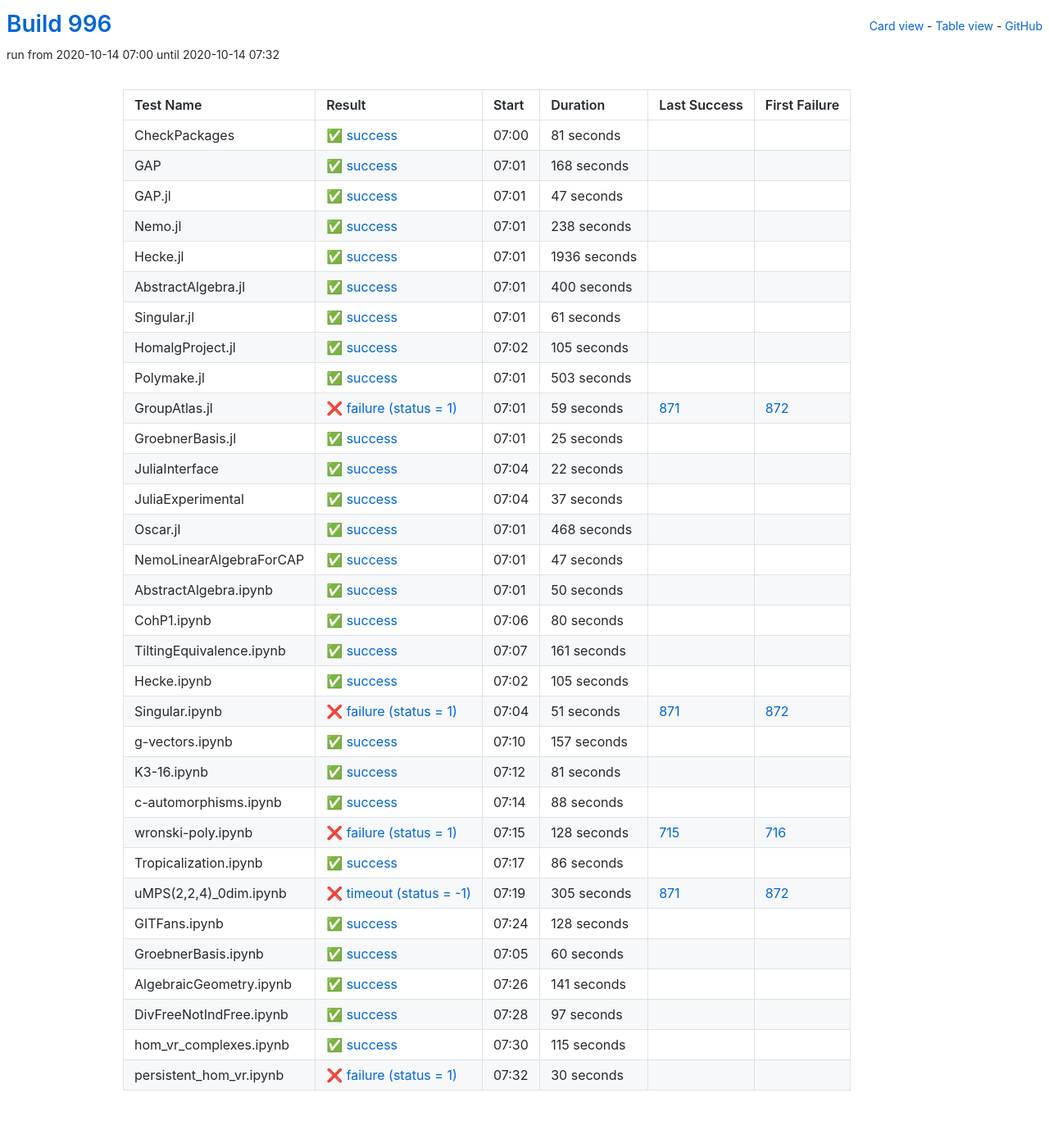
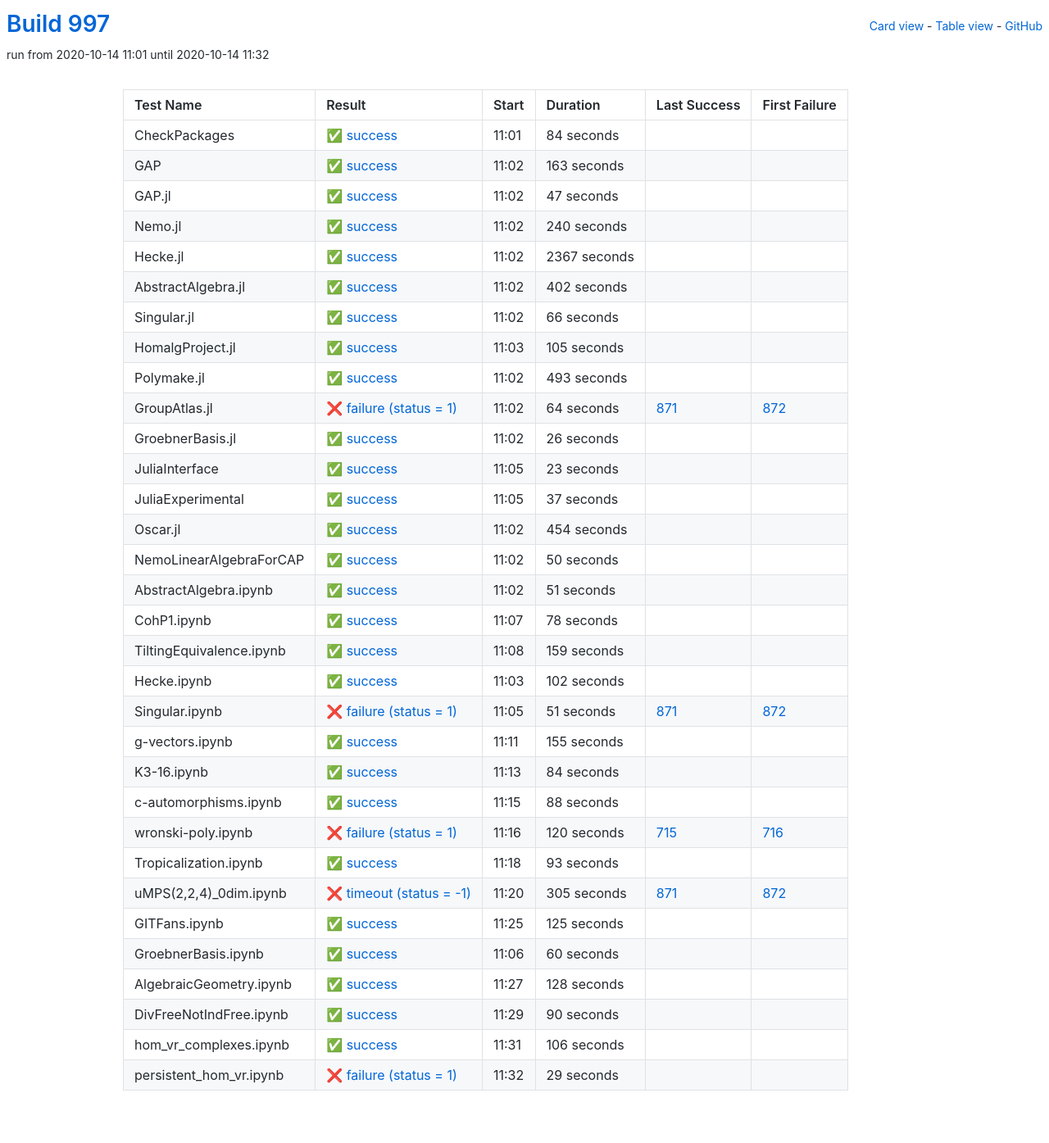
Before and after one commit to oscar-system/oscar-ci-status-stable, a Jekyll site: the page built from table.html, in a window 1280 px wide. Shown: the whole page at 82% size. Built offline with Jekyll 4.4.1, drawn with Linux system fonts in a browser that asks for light colours.

Commit message:
Build #997

```diff
--- a/_data/ci.yml
+++ b/_data/ci.yml
@@ -1,6 +1,6 @@
 ---
-build: 996
-build_url: https://oscarci.mathematik.uni-kl.de/job/oscar-stable/996/
+build: 997
+build_url: https://oscarci.mathematik.uni-kl.de/job/oscar-stable/997/
 job: oscar-stable
 organization: oscar-system
 repo: oscar-ci-status-stable
@@ -8,32 +8,32 @@ repourl: https://github.com/oscar-system/oscar-ci-status-stable
 tests:
 - name: CheckPackages
   id: checkpackages
-  log: https://oscarci.mathematik.uni-kl.de/job/oscar-stable/996/artifact/logs/build-996/CheckPackages.log
-  start: 2020-10-14 07:00
+  log: https://oscarci.mathematik.uni-kl.de/job/oscar-stable/997/artifact/logs/build-997/CheckPackages.log
+  start: 2020-10-14 11:01
   success: true
   exitcode: 0
   status: success
-  duration: 81
+  duration: 84
   last_success: false
   last_success_url:
   first_failure: false
   first_failure_url:
 - name: GAP
   id: gap
-  log: https://oscarci.mathematik.uni-kl.de/job/oscar-stable/996/artifact/logs/build-996/GAP.log
-  start: 2020-10-14 07:01
+  log: https://oscarci.mathematik.uni-kl.de/job/oscar-stable/997/artifact/logs/build-997/GAP.log
+  start: 2020-10-14 11:02
   success: true
   exitcode: 0
   status: success
-  duration: 168
+  duration: 163
   last_success: false
   last_success_url:
   first_failure: false
   first_failure_url:
 - name: GAP.jl
   id: gap-jl
-  log: https://oscarci.mathematik.uni-kl.de/job/oscar-stable/996/artifact/logs/build-996/GAP.jl.log
-  start: 2020-10-14 07:01
+  log: https://oscarci.mathematik.uni-kl.de/job/oscar-stable/997/artifact/logs/build-997/GAP.jl.log
+  start: 2020-10-14 11:02
   success: true
   exitcode: 0
   status: success
@@ -44,56 +44,56 @@ tests:
   first_failure_url:
 - name: Nemo.jl
   id: nemo-jl
-  log: https://oscarci.mathematik.uni-kl.de/job/oscar-stable/996/artifact/logs/build-996/Nemo.jl.log
-  start: 2020-10-14 07:01
+  log: https://oscarci.mathematik.uni-kl.de/job/oscar-stable/997/artifact/logs/build-997/Nemo.jl.log
+  start: 2020-10-14 11:02
   success: true
   exitcode: 0
   status: success
-  duration: 238
+  duration: 240
   last_success: false
   last_success_url:
   first_failure: false
   first_failure_url:
 - name: Hecke.jl
   id: hecke-jl
-  log: https://oscarci.mathematik.uni-kl.de/job/oscar-stable/996/artifact/logs/build-996/Hecke.jl.log
-  start: 2020-10-14 07:01
+  log: https://oscarci.mathematik.uni-kl.de/job/oscar-stable/997/artifact/logs/build-997/Hecke.jl.log
+  start: 2020-10-14 11:02
   success: true
   exitcode: 0
   status: success
-  duration: 1936
+  duration: 2367
   last_success: false
   last_success_url:
   first_failure: false
   first_failure_url:
 - name: AbstractAlgebra.jl
   id: abstractalgebra-jl
-  log: https://oscarci.mathematik.uni-kl.de/job/oscar-stable/996/artifact/logs/build-996/AbstractAlgebra.jl.log
-  start: 2020-10-14 07:01
+  log: https://oscarci.mathematik.uni-kl.de/job/oscar-stable/997/artifact/logs/build-997/AbstractAlgebra.jl.log
+  start: 2020-10-14 11:02
   success: true
   exitcode: 0
   status: success
-  duration: 400
+  duration: 402
   last_success: false
   last_success_url:
   first_failure: false
   first_failure_url:
 - name: Singular.jl
   id: singular-jl
-  log: https://oscarci.mathematik.uni-kl.de/job/oscar-stable/996/artifact/logs/build-996/Singular.jl.log
-  start: 2020-10-14 07:01
+  log: https://oscarci.mathematik.uni-kl.de/job/oscar-stable/997/artifact/logs/build-997/Singular.jl.log
+  start: 2020-10-14 11:02
   success: true
   exitcode: 0
   status: success
-  duration: 61
+  duration: 66
   last_success: false
   last_success_url:
   first_failure: false
   first_failure_url:
 - name: HomalgProject.jl
   id: homalgproject-jl
-  log: https://oscarci.mathematik.uni-kl.de/job/oscar-stable/996/artifact/logs/build-996/HomalgProject.jl.log
-  start: 2020-10-14 07:02
+  log: https://oscarci.mathematik.uni-kl.de/job/oscar-stable/997/artifact/logs/build-997/HomalgProject.jl.log
+  start: 2020-10-14 11:03
   success: true
   exitcode: 0
   status: success
@@ -104,56 +104,56 @@ tests:
   first_failure_url:
 - name: Polymake.jl
   id: polymake-jl
-  log: https://oscarci.mathematik.uni-kl.de/job/oscar-stable/996/artifact/logs/build-996/Polymake.jl.log
-  start: 2020-10-14 07:01
+  log: https://oscarci.mathematik.uni-kl.de/job/oscar-stable/997/artifact/logs/build-997/Polymake.jl.log
+  start: 2020-10-14 11:02
   success: true
   exitcode: 0
   status: success
-  duration: 503
+  duration: 493
   last_success: false
   last_success_url:
   first_failure: false
   first_failure_url:
 - name: GroupAtlas.jl
   id: groupatlas-jl
-  log: https://oscarci.mathematik.uni-kl.de/job/oscar-stable/996/artifact/logs/build-996/GroupAtlas.jl.log
-  start: 2020-10-14 07:01
+  log: https://oscarci.mathematik.uni-kl.de/job/oscar-stable/997/artifact/logs/build-997/GroupAtlas.jl.log
+  start: 2020-10-14 11:02
   success: false
   exitcode: 1
   status: failure
-  duration: 59
+  duration: 64
   last_success: 871
   last_success_url: https://oscarci.mathematik.uni-kl.de/job/oscar-stable/871/
   first_failure: 872
   first_failure_url: https://oscarci.mathematik.uni-kl.de/job/oscar-stable/872/
 - name: GroebnerBasis.jl
   id: groebnerbasis-jl
-  log: https://oscarci.mathematik.uni-kl.de/job/oscar-stable/996/artifact/logs/build-996/GroebnerBasis.jl.log
-  start: 2020-10-14 07:01
+  log: https://oscarci.mathematik.uni-kl.de/job/oscar-stable/997/artifact/logs/build-997/GroebnerBasis.jl.log
+  start: 2020-10-14 11:02
   success: true
   exitcode: 0
   status: success
-  duration: 25
+  duration: 26
   last_success: false
   last_success_url:
   first_failure: false
   first_failure_url:
 - name: JuliaInterface
   id: juliainterface
-  log: https://oscarci.mathematik.uni-kl.de/job/oscar-stable/996/artifact/logs/build-996/JuliaInterface.log
-  start: 2020-10-14 07:04
+  log: https://oscarci.mathematik.uni-kl.de/job/oscar-stable/997/artifact/logs/build-997/JuliaInterface.log
+  start: 2020-10-14 11:05
   success: true
   exitcode: 0
   status: success
-  duration: 22
+  duration: 23
   last_success: false
   last_success_url:
   first_failure: false
   first_failure_url:
 - name: JuliaExperimental
   id: juliaexperimental
-  log: https://oscarci.mathematik.uni-kl.de/job/oscar-stable/996/artifact/logs/build-996/JuliaExperimental.log
-  start: 2020-10-14 07:04
+  log: https://oscarci.mathematik.uni-kl.de/job/oscar-stable/997/artifact/logs/build-997/JuliaExperimental.log
+  start: 2020-10-14 11:05
   success: true
   exitcode: 0
   status: success
@@ -164,32 +164,20 @@ tests:
   first_failure_url:
 - name: Oscar.jl
   id: oscar-jl
-  log: https://oscarci.mathematik.uni-kl.de/job/oscar-stable/996/artifact/logs/build-996/Oscar.jl.log
-  start: 2020-10-14 07:01
+  log: https://oscarci.mathematik.uni-kl.de/job/oscar-stable/997/artifact/logs/build-997/Oscar.jl.log
+  start: 2020-10-14 11:02
   success: true
   exitcode: 0
   status: success
-  duration: 468
+  duration: 454
   last_success: false
   last_success_url:
   first_failure: false
   first_failure_url:
 - name: NemoLinearAlgebraForCAP
   id: nemolinearalgebraforcap
-  log: https://oscarci.mathematik.uni-kl.de/job/oscar-stable/996/artifact/logs/build-996/NemoLinearAlgebraForCAP.log
-  start: 2020-10-14 07:01
-  success: true
-  exitcode: 0
-  status: success
-  duration: 47
-  last_success: false
-  last_success_url:
-  first_failure: false
-  first_failure_url:
-- name: AbstractAlgebra.ipynb
-  id: abstractalgebra-ipynb
-  log: https://oscarci.mathematik.uni-kl.de/job/oscar-stable/996/artifact/logs/build-996/AbstractAlgebra.ipynb.log
-  start: 2020-10-14 07:01
+  log: https://oscarci.mathematik.uni-kl.de/job/oscar-stable/997/artifact/logs/build-997/NemoLinearAlgebraForCAP.log
+  start: 2020-10-14 11:02
   success: true
   exitcode: 0
   status: success
@@ -198,46 +186,58 @@ tests:
   last_success_url:
   first_failure: false
   first_failure_url:
-- name: CohP1.ipynb
-  id: cohp1-ipynb
-  log: https://oscarci.mathematik.uni-kl.de/job/oscar-stable/996/artifact/logs/build-996/CohP1.ipynb.log
-  start: 2020-10-14 07:06
+- name: AbstractAlgebra.ipynb
+  id: abstractalgebra-ipynb
+  log: https://oscarci.mathematik.uni-kl.de/job/oscar-stable/997/artifact/logs/build-997/AbstractAlgebra.ipynb.log
+  start: 2020-10-14 11:02
   success: true
   exitcode: 0
   status: success
-  duration: 80
+  duration: 51
+  last_success: false
+  last_success_url:
+  first_failure: false
+  first_failure_url:
+- name: CohP1.ipynb
+  id: cohp1-ipynb
+  log: https://oscarci.mathematik.uni-kl.de/job/oscar-stable/997/artifact/logs/build-997/CohP1.ipynb.log
+  start: 2020-10-14 11:07
+  success: true
+  exitcode: 0
+  status: success
+  duration: 78
   last_success: false
   last_success_url:
   first_failure: false
   first_failure_url:
 - name: TiltingEquivalence.ipynb
   id: tiltingequivalence-ipynb
-  log: https://oscarci.mathematik.uni-kl.de/job/oscar-stable/996/artifact/logs/build-996/TiltingEquivalence.ipynb.log
-  start: 2020-10-14 07:07
+  log: https://oscarci.mathematik.uni-kl.de/job/oscar-stable/997/artifact/logs/build-997/TiltingEquivalence.ipynb.log
+  start: 2020-10-14 11:08
   success: true
   exitcode: 0
   status: success
-  duration: 161
+  duration: 159
   last_success: false
   last_success_url:
   first_failure: false
   first_failure_url:
 - name: Hecke.ipynb
   id: hecke-ipynb
-  log: https://oscarci.mathematik.uni-kl.de/job/oscar-stable/996/artifact/logs/build-996/Hecke.ipynb.log
-  start: 2020-10-14 07:02
+  log: https://oscarci.mathematik.uni-kl.de/job/oscar-stable/997/artifact/logs/build-997/Hecke.ipynb.log
+  start: 2020-10-14 11:03
   success: true
   exitcode: 0
   status: success
-  duration: 105
+  duration: 102
   last_success: false
   last_success_url:
   first_failure: false
   first_failure_url:
 - name: Singular.ipynb
   id: singular-ipynb
-  log: https://oscarci.mathematik.uni-kl.de/job/oscar-stable/996/artifact/logs/build-996/Singular.ipynb.log
-  start: 2020-10-14 07:04
+  log: https://oscarci.mathematik.uni-kl.de/job/oscar-stable/997/artifact/logs/build-997/Singular.ipynb.log
+  start: 2020-10-14 11:05
   success: false
   exitcode: 1
   status: failure
@@ -248,32 +248,32 @@ tests:
   first_failure_url: https://oscarci.mathematik.uni-kl.de/job/oscar-stable/872/
 - name: g-vectors.ipynb
   id: g-vectors-ipynb
-  log: https://oscarci.mathematik.uni-kl.de/job/oscar-stable/996/artifact/logs/build-996/g-vectors.ipynb.log
-  start: 2020-10-14 07:10
+  log: https://oscarci.mathematik.uni-kl.de/job/oscar-stable/997/artifact/logs/build-997/g-vectors.ipynb.log
+  start: 2020-10-14 11:11
   success: true
   exitcode: 0
   status: success
-  duration: 157
+  duration: 155
   last_success: false
   last_success_url:
   first_failure: false
   first_failure_url:
 - name: K3-16.ipynb
   id: k3-16-ipynb
-  log: https://oscarci.mathematik.uni-kl.de/job/oscar-stable/996/artifact/logs/build-996/K3-16.ipynb.log
-  start: 2020-10-14 07:12
+  log: https://oscarci.mathematik.uni-kl.de/job/oscar-stable/997/artifact/logs/build-997/K3-16.ipynb.log
+  start: 2020-10-14 11:13
   success: true
   exitcode: 0
   status: success
-  duration: 81
+  duration: 84
   last_success: false
   last_success_url:
   first_failure: false
   first_failure_url:
 - name: c-automorphisms.ipynb
   id: c-automorphisms-ipynb
-  log: https://oscarci.mathematik.uni-kl.de/job/oscar-stable/996/artifact/logs/build-996/c-automorphisms.ipynb.log
-  start: 2020-10-14 07:14
+  log: https://oscarci.mathematik.uni-kl.de/job/oscar-stable/997/artifact/logs/build-997/c-automorphisms.ipynb.log
+  start: 2020-10-14 11:15
   success: true
   exitcode: 0
   status: success
@@ -284,32 +284,32 @@ tests:
   first_failure_url:
 - name: wronski-poly.ipynb
   id: wronski-poly-ipynb
-  log: https://oscarci.mathematik.uni-kl.de/job/oscar-stable/996/artifact/logs/build-996/wronski-poly.ipynb.log
-  start: 2020-10-14 07:15
+  log: https://oscarci.mathematik.uni-kl.de/job/oscar-stable/997/artifact/logs/build-997/wronski-poly.ipynb.log
+  start: 2020-10-14 11:16
   success: false
   exitcode: 1
   status: failure
-  duration: 128
+  duration: 120
   last_success: 715
   last_success_url: https://oscarci.mathematik.uni-kl.de/job/oscar-stable/715/
   first_failure: 716
   first_failure_url: https://oscarci.mathematik.uni-kl.de/job/oscar-stable/716/
 - name: Tropicalization.ipynb
   id: tropicalization-ipynb
-  log: https://oscarci.mathematik.uni-kl.de/job/oscar-stable/996/artifact/logs/build-996/Tropicalization.ipynb.log
-  start: 2020-10-14 07:17
+  log: https://oscarci.mathematik.uni-kl.de/job/oscar-stable/997/artifact/logs/build-997/Tropicalization.ipynb.log
+  start: 2020-10-14 11:18
   success: true
   exitcode: 0
   status: success
-  duration: 86
+  duration: 93
   last_success: false
   last_success_url:
   first_failure: false
   first_failure_url:
 - name: uMPS(2,2,4)_0dim.ipynb
   id: umps-2-2-4-0dim-ipynb
-  log: https://oscarci.mathematik.uni-kl.de/job/oscar-stable/996/artifact/logs/build-996/uMPS-2-2-4-_0dim.ipynb.log
-  start: 2020-10-14 07:19
+  log: https://oscarci.mathematik.uni-kl.de/job/oscar-stable/997/artifact/logs/build-997/uMPS-2-2-4-_0dim.ipynb.log
+  start: 2020-10-14 11:20
   success: false
   exitcode: -1
   status: timeout
@@ -320,20 +320,20 @@ tests:
   first_failure_url: https://oscarci.mathematik.uni-kl.de/job/oscar-stable/872/
 - name: GITFans.ipynb
   id: gitfans-ipynb
-  log: https://oscarci.mathematik.uni-kl.de/job/oscar-stable/996/artifact/logs/build-996/GITFans.ipynb.log
-  start: 2020-10-14 07:24
+  log: https://oscarci.mathematik.uni-kl.de/job/oscar-stable/997/artifact/logs/build-997/GITFans.ipynb.log
+  start: 2020-10-14 11:25
   success: true
   exitcode: 0
   status: success
-  duration: 128
+  duration: 125
   last_success: false
   last_success_url:
   first_failure: false
   first_failure_url:
 - name: GroebnerBasis.ipynb
   id: groebnerbasis-ipynb
-  log: https://oscarci.mathematik.uni-kl.de/job/oscar-stable/996/artifact/logs/build-996/GroebnerBasis.ipynb.log
-  start: 2020-10-14 07:05
+  log: https://oscarci.mathematik.uni-kl.de/job/oscar-stable/997/artifact/logs/build-997/GroebnerBasis.ipynb.log
+  start: 2020-10-14 11:06
   success: true
   exitcode: 0
   status: success
@@ -344,48 +344,48 @@ tests:
   first_failure_url:
 - name: AlgebraicGeometry.ipynb
   id: algebraicgeometry-ipynb
-  log: https://oscarci.mathematik.uni-kl.de/job/oscar-stable/996/artifact/logs/build-996/AlgebraicGeometry.ipynb.log
-  start: 2020-10-14 07:26
+  log: https://oscarci.mathematik.uni-kl.de/job/oscar-stable/997/artifact/logs/build-997/AlgebraicGeometry.ipynb.log
+  start: 2020-10-14 11:27
   success: true
   exitcode: 0
   status: success
-  duration: 141
+  duration: 128
   last_success: false
   last_success_url:
   first_failure: false
   first_failure_url:
 - name: DivFreeNotIndFree.ipynb
   id: divfreenotindfree-ipynb
-  log: https://oscarci.mathematik.uni-kl.de/job/oscar-stable/996/artifact/logs/build-996/DivFreeNotIndFree.ipynb.log
-  start: 2020-10-14 07:28
+  log: https://oscarci.mathematik.uni-kl.de/job/oscar-stable/997/artifact/logs/build-997/DivFreeNotIndFree.ipynb.log
+  start: 2020-10-14 11:29
   success: true
   exitcode: 0
   status: success
-  duration: 97
+  duration: 90
   last_success: false
   last_success_url:
   first_failure: false
   first_failure_url:
 - name: hom_vr_complexes.ipynb
   id: hom-vr-complexes-ipynb
-  log: https://oscarci.mathematik.uni-kl.de/job/oscar-stable/996/artifact/logs/build-996/hom_vr_complexes.ipynb.log
-  start: 2020-10-14 07:30
+  log: https://oscarci.mathematik.uni-kl.de/job/oscar-stable/997/artifact/logs/build-997/hom_vr_complexes.ipynb.log
+  start: 2020-10-14 11:31
   success: true
   exitcode: 0
   status: success
-  duration: 115
+  duration: 106
   last_success: false
   last_success_url:
   first_failure: false
   first_failure_url:
 - name: persistent_hom_vr.ipynb
   id: persistent-hom-vr-ipynb
-  log: https://oscarci.mathematik.uni-kl.de/job/oscar-stable/996/artifact/logs/build-996/persistent_hom_vr.ipynb.log
-  start: 2020-10-14 07:32
+  log: https://oscarci.mathematik.uni-kl.de/job/oscar-stable/997/artifact/logs/build-997/persistent_hom_vr.ipynb.log
+  start: 2020-10-14 11:32
   success: false
   exitcode: 1
   status: failure
-  duration: 30
+  duration: 29
   last_success: false
   last_success_url:
   first_failure: false
```
Also changed, not shown: README.md.
